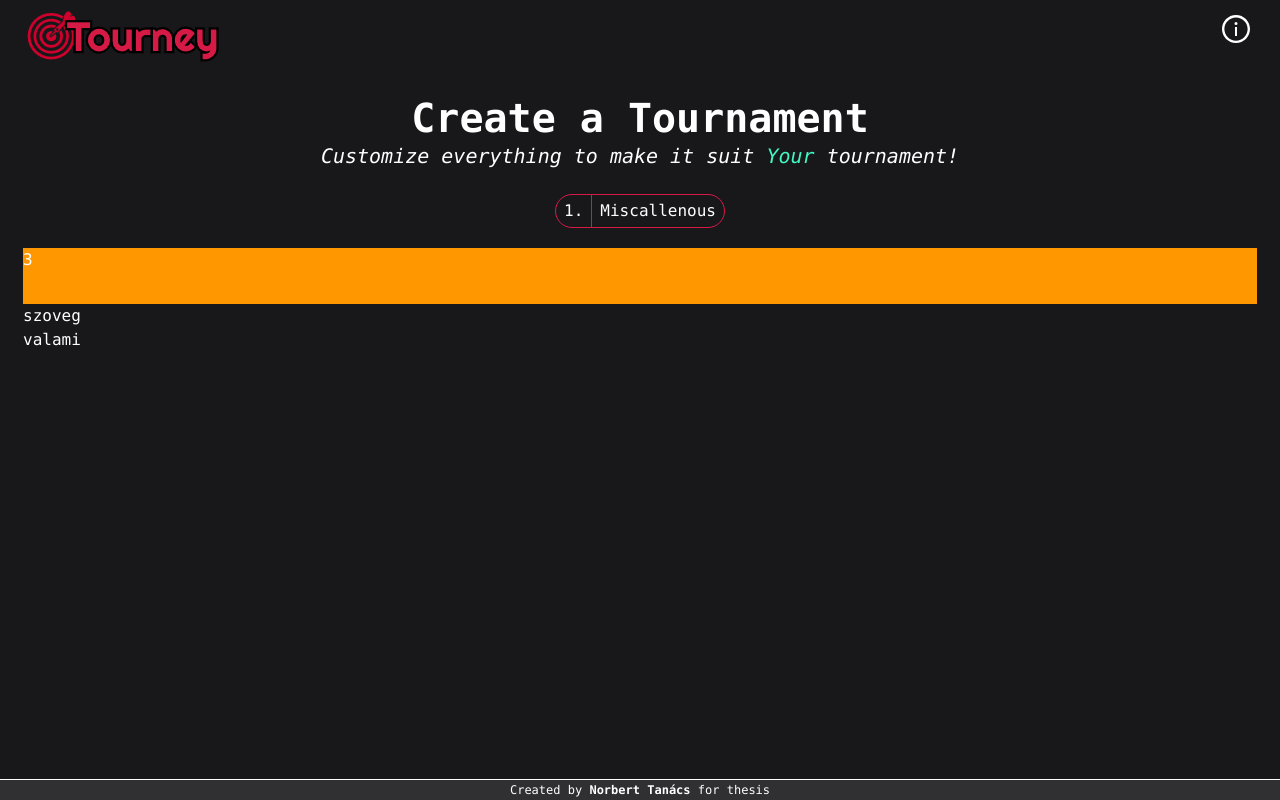
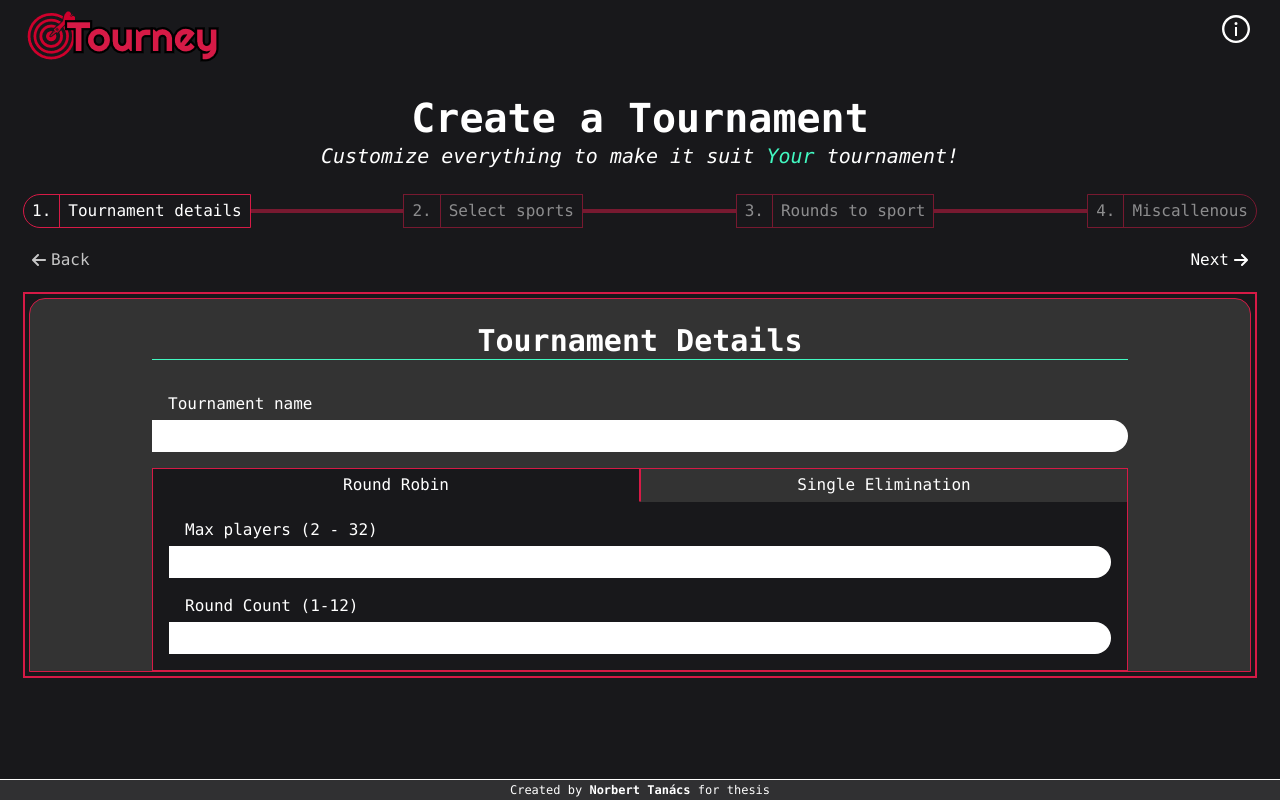
Before and after one commit to RektCat/tourney-frontend, a React (Vite) app: page /createtournament in a window 1280 px wide. Built offline with nearby package versions, Linux system fonts and the light colour scheme.

Commit message:
basicinput tsx

```diff
--- a/src/components/Inputs/BasicInput.jsx
+++ b/src/components/Inputs/BasicInput.tsx
@@ -1,9 +1,11 @@
 import anime from "animejs";
-import { forwardRef } from "react";
+import { forwardRef, HTMLProps } from "react";
 import { useEffect, useRef } from "react";
 import nextId from "../../functions/generateElementId";
 
-export const BasicInput = forwardRef((htmlprops, ref) => {
+type InputProps = HTMLProps<HTMLInputElement>;
+
+export const BasicInput = forwardRef<HTMLInputElement, InputProps>((htmlprops, ref) => {
   const { className, ...props } = htmlprops;
 
   return (
@@ -18,11 +20,16 @@ export const BasicInput = forwardRef((htmlprops, ref) => {
   );
 });
 
-export const BasicInputWithLabel = (htmlprops) => {
+interface LabelProps {
+  labeltext: string;
+}
+type LabelInputProps = HTMLProps<HTMLInputElement> & LabelProps;
+
+export const BasicInputWithLabel = (htmlprops: LabelInputProps) => {
   const { labeltext, ...props } = htmlprops;
-  const id = useRef(nextId());
-  const ref = useRef();
-  const spanref = useRef();
+  const id = useRef<string>(nextId());
+  const ref = useRef<HTMLInputElement>(null);
+  const spanref = useRef<HTMLSpanElement>(null);
 
   const handleFocusAnimation = () => {
     anime({
@@ -53,10 +60,7 @@ export const BasicInputWithLabel = (htmlprops) => {
 
   return (
     <div className="w-full">
-      <label
-        htmlFor={id.current}
-        className="ml-4 mb-1 block text-sm md:text-base"
-      >
+      <label htmlFor={id.current} className="ml-4 mb-1 block text-sm md:text-base">
         {labeltext}
       </label>
       <div className="group relative isolate w-full overflow-hidden rounded-r-2xl bg-white pl-2">
--- a/src/pages/CreateTournament.tsx
+++ b/src/pages/CreateTournament.tsx
@@ -33,7 +33,7 @@ function CreateTournament() {
         Customize everything to make it suit <mark className="bg-transparent text-outline">Your</mark> tournament!
       </h2>
       <FormTabs currentindex={currentindex}>
-        {/* <Between>
+        <Between>
           <div className="mb-5 flex justify-between">
             <button
               onClick={handlePrevious}
@@ -77,12 +77,10 @@ function CreateTournament() {
         </Tab>
         <Tab tabtitle={"Rounds to sport"}>
           <Page3 id={formIds.current[2]} />
-        </Tab> */}
+        </Tab>
         <Tab tabtitle={"Miscallenous"}>
           <div className="bg-warning pb-8">3</div>
         </Tab>
-        szoveg
-        <div>valami</div>
       </FormTabs>
     </div>
   );
```
Also changed, not shown: src/functions/toggleElementDisplay.ts (+2 -6 lines).
